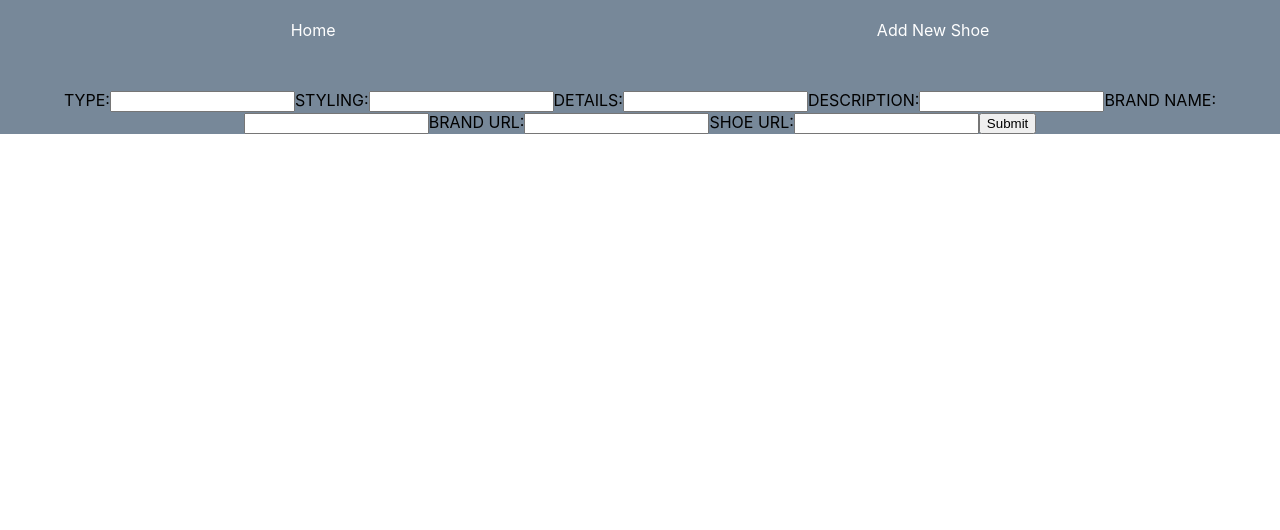
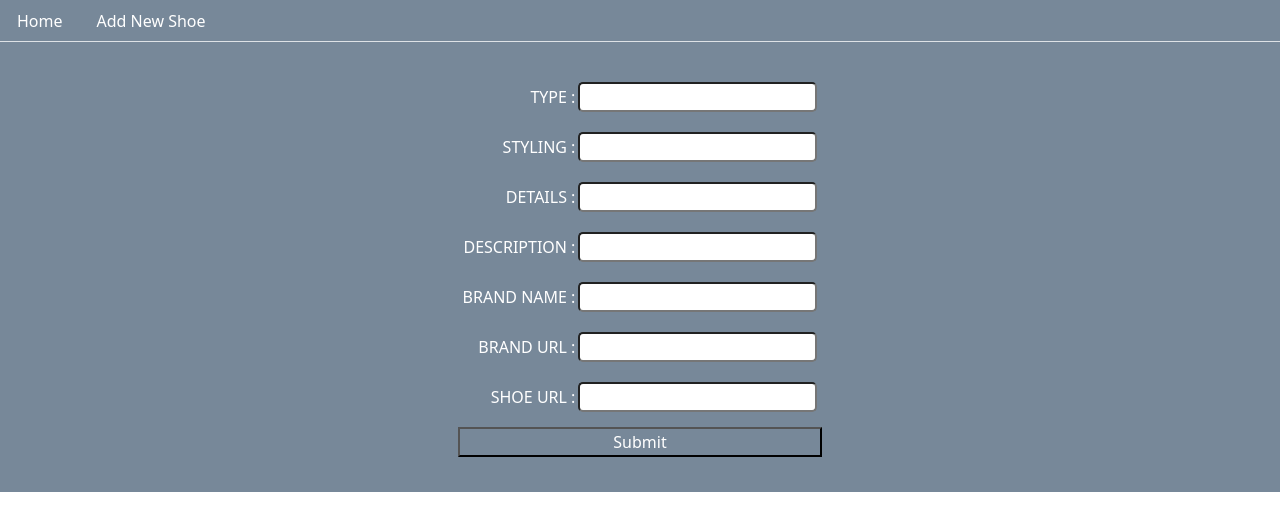
Before and after one commit to EUnurbayar/shoes-react-project4, a React (Create React App) app in the folder shoes-app/: page /add in a window 1280 px wide. Shown: the top 530 px of the page. Built offline with nearby package versions, Linux system fonts and the light colour scheme; no server answers.

Commit message:
add delete update working css added

```diff
--- a/shoes-app/src/App.css
+++ b/shoes-app/src/App.css
@@ -10,31 +10,29 @@ header {
 }
 
 .nav {
-  padding: 20px;
-  height: 50px;
   display: flex;
-  justify-content: space-around;
   background-color: lightslategrey;
-	position: sticky;
 
 }
 
 .nav-link {
 
 color:white !important;
-text-align: center;
 text-decoration: none;
 }
 
-@import "react-alice-carousel/lib/alice-carousel.css";
+.main{
+  height: auto;
+  border: 5px;
 
-
-
+}
 .cards {
   display: grid;
   grid-template-columns: repeat(2, minmax(130px, 1fr));
   grid-gap: 20px;
+
 }
+
 
 .card {
   display: grid;
@@ -44,14 +42,33 @@ text-decoration: none;
 }
 
 
-.img {
-  object-fit: contain;
-  overflow: hidden;
-  position: absolute;
-  width: 10%;
-  height: 10%;
+.container{
+  display: flex;
+  align-items: center;
+  justify-content: space-around;
+
 }
 
-.shoes {
-  text-decoration: none;
+.form-add{
+
+  margin: 35px;
+  display: grid;
+  grid-gap:10px;
+
 }
+
+.input-add{
+  border-radius:5px ;
+  margin-left:3px ;
+}
+
+.label-add{
+ text-align:right;
+ padding: 5px;
+ color: white;
+
+}
+button{
+  background-color: lightslategrey;
+  color: white;
+}
--- a/shoes-app/src/App.js
+++ b/shoes-app/src/App.js
@@ -4,6 +4,7 @@ import { Route } from 'react-router-dom';
 import NavBar from './components/Navbar/Navbar';
 import Home from './components/Home/home'
 import AddNewShoe from './components/AddNewShoe/AddNewShoe';
+import Details from './components/Details/Details';
 
 
 
@@ -13,8 +14,9 @@ function App() {
       <header>
        <NavBar />
        </header>
-       <main>
+       <main className="main">
 				<Route exact path='/' component={Home} />
+        <Route path='/shoes/:id' component={Details} />
         <Route path='/add' component={AddNewShoe} />
 			</main>
 
@@ -22,4 +24,4 @@ function App() {
   );
 }
 
-                        export default App;
+export default App;
--- a/shoes-app/src/components/AddNewShoe/AddNewShoe.js
+++ b/shoes-app/src/components/AddNewShoe/AddNewShoe.js
@@ -60,11 +60,11 @@ function AddNewShoe({props}) {
 	}
 
    		 return (
-      		  <div>
-          	  <form onSubmit={handleSubmit}>
-                 <label htmlFor='id'>
-                        TYPE:
-                     <input
+      		  <div className='container'>
+          	  <form className="form-add" onSubmit={handleSubmit}>
+                 <label className="label-add" htmlFor='id'>
+                        TYPE :
+                     <input className="input-add"
 					 id='id'
 					 onChange={handleChange}
 					 type="text"
@@ -72,9 +72,9 @@ function AddNewShoe({props}) {
 					 value= {newShoe.type}
 					 />
                  </label>
-                 <label htmlFor='id'>
-                    STYLING:
-                    <input
+                 <label className="label-add" htmlFor='id'>
+                    STYLING :
+                    <input className="input-add"
 					id='id'
 					onChange={handleChange}
 					type="text"
@@ -82,9 +82,9 @@ function AddNewShoe({props}) {
 					value= {newShoe.styling}
 					/>
                  </label>
-                 <label htmlFor='id' >
-                    DETAILS:
-                    <input
+                 <label className="label-add" htmlFor='id' >
+                    DETAILS :
+                    <input className="input-add"
 					id='id'
 					onChange={handleChange}
 					type="text"
@@ -92,9 +92,9 @@ function AddNewShoe({props}) {
 					value= {newShoe.details}
 					/>
                  </label>
-                 <label htmlFor='id'>
-                    DESCRIPTION:
-                    <input
+                 <label className="label-add" htmlFor='id'>
+                    DESCRIPTION :
+                    <input className="input-add"
 					id='id'
 					onChange={handleChange}
 					type="text"
@@ -102,9 +102,9 @@ function AddNewShoe({props}) {
 					value={newShoe.description}
 					/>
                  </label>
-                 <label htmlFor='id'>
-                    BRAND NAME:
-                    <input
+                 <label className="label-add" htmlFor='id'>
+                    BRAND NAME :
+                    <input className="input-add"
 					id='id'
 					onChange={handleChange}
 					type="text"
@@ -112,27 +112,27 @@ function AddNewShoe({props}) {
 					value={newShoe.brand_name}
 					/>
                  </label>
-                 <label htmlFor='id'>
-                    BRAND URL:
-                    <input
+                 <label className="label-add" htmlFor='id'>
+                    BRAND URL :
+                    <input className="input-add"
 					id='id'
 					onChange={handleChange}
 					name="brand_url"
 					value={newShoe.brand_url}
 					/>
                  </label>
-                 <label htmlFor='id'>
-                    SHOE URL:
-                    <input
+                 <label className="label-add" htmlFor='id'>
+                    SHOE URL :
+                    <input className="input-add"
 					id='id'
 					onChange={handleChange}
 					name="shoe_url"
 					value={newShoe.shoe_url}
 					 />
                  </label>
-                 {/* <label htmlFor='id'>
-                  PHOTO:
-                    <input
+                 {/* <label className="label-add" htmlFor='id'>
+                  PHOTO :
+                    <input className="input-add"
 					id='id'
 					onChange={handleChange}
 					name="photo"
--- a/shoes-app/src/components/Details/Details.js
+++ b/shoes-app/src/components/Details/Details.js
@@ -0,0 +1,189 @@
+import React from 'react';
+import axios from "axios";
+import { useState, useEffect } from 'react';
+import { useParams, useHistory } from 'react-router-dom';
+import { Link } from 'react-router-dom';
+import API_URL from '../../config';
+import '../../App.css';
+
+function Details({props}) {
+
+    const [singleShoe, setSingleShoe] = useState([]);
+    const [newObject, setNewObject] = useState({});
+	const [edit, setEdit] = useState(false);
+	const { id } = useParams();
+	let history = useHistory();
+
+	useEffect(() => {
+		axios
+			.get(`${API_URL}/shoes/${id}`)
+			.then((item) => setSingleShoe(item.data))
+			.catch((error) => console.log(error));
+	}, []);
+
+
+
+	const handleChange = (event) => {
+		let name = event.target.name;
+		let value = event.target.value;
+		setNewObject({ ...newObject, [name]: value });
+	};
+	const handleEdit = () => {
+		setEdit(!edit);
+	};
+	const handleSubmit = async (event) => {
+		event.preventDefault();
+		try {
+			const newShoe = await axios.put(
+				`${API_URL}/shoes/${id}`,
+				newObject
+			);
+			newShoe.status === 201 && history.push('/');
+		} catch (error) {
+			console.log(error);
+		}
+	};
+		const handleDelete = async (event) => {
+		const verify = window.confirm('Are you sure you want to delete?');
+		if (verify) {
+			try {
+				const deleteOne = await axios.delete(`${API_URL}/shoes/${id}`);
+				deleteOne.status === 204 && history.push('/');
+			} catch (error) {
+			console.log(error);
+			}
+		} else {
+			return;
+		}
+	};
+	if (!singleShoe) {
+		<h1>loading</h1>;
+	}
+   		 return (
+            <>
+        	{!edit ? (
+                <>
+                <div className='detail-attraction'>
+						<h1 id='detail-item-name'>{singleShoe.type}</h1>
+						<p className='detail-item' id='detail-item-description'>
+							{singleShoe.description}
+						</p>
+						<section id='detail-item-addresses'>
+							<p className='detail-item'>Address: {singleShoe.brand_name}</p>
+							<a
+								href={`${singleShoe.brand_url}`}
+								alt='website link'
+								className='detail-item'
+								id='detail-item-link'>
+								Brand URL : {singleShoe.brand_url}
+							</a>
+						</section>
+						<aside className='buttons-flex'>
+							<button className='app-button' onClick={handleEdit}>
+								Edit
+							</button>
+							<button className='app-button' onClick={handleDelete}>
+								Delete
+							</button>
+						</aside>
+					</div>
+                </>
+            ):(
+                <>
+             <form className="form" onSubmit={handleSubmit} onEdit={handleEdit}>
+                 <label className="label-add" htmlFor='id'>
+                        TYPE :
+                     <input className="input-add"
+					 id='id'
+                     onSubmit={handleSubmit}
+					 onChange={handleChange}
+					 type="text"
+					 name="type"
+					 value= {singleShoe.type}
+					 />
+                 </label>
+                 <label className="label-add" htmlFor='id'>
+                    STYLING :
+                    <input className="input-add"
+					id='id'
+                    onSubmit={handleSubmit}
+					onChange={handleChange}
+					type="text"
+					name="styling"
+					value= {singleShoe.styling}
+					/>
+                 </label>
+                 <label className="label-add" htmlFor='id' >
+                    DETAILS :
+                    <input className="input-add"
+					id='id'
+                    onSubmit={handleSubmit}
+					onChange={handleChange}
+					type="text"
+					name="details"
+					value= {singleShoe.details}
+					/>
+                 </label>
+                 <label className="label-add" htmlFor='id'>
+                    DESCRIPTION :
+                    <input className="input-add"
+					id='id'
+                    onSubmit={handleSubmit}
+					onChange={handleChange}
+					type="text"
+					name="description"
+					value={singleShoe.description}
+					/>
+                 </label>
+                 <label className="label-add" htmlFor='id'>
+                    BRAND NAME :
+                    <input className="input-add"
+					id='id'
+                    onSubmit={handleSubmit}
+					onChange={handleChange}
+					type="text"
+					name="brand_name"
+					value={singleShoe.brand_name}
+					/>
+                 </label>
+                 <label className="label-add" htmlFor='id'>
+                    BRAND URL :
+                    <input className="input-add"
+					id='id'
+                    onSubmit={handleSubmit}
+					onChange={handleChange}
+					name="brand_url"
+					value={singleShoe.brand_url}
+					/>
+                 </label>
+                 <label className="label-add" htmlFor='id'>
+                    SHOE URL :
+                    <input className="input-add"
+					id='id'
+                    onSubmit={handleSubmit}
+					onChange={handleChange}
+					name="shoe_url"
+					value={singleShoe.shoe_url}
+					 />
+                 </label>
+                 <label className="label-add" htmlFor='id'>
+                  PHOTO :
+                    <input className="input-add"
+					id='id'
+                    onSubmit={handleSubmit}
+					onChange={handleChange}
+					name="photo"
+					type="text"
+					value={singleShoe.photo}/>
+                 </label>
+                 <button className='app-button' type='submit' onclick={handleEdit}> Submit </button>
+				 <button className='app-button' onclick={handleChange}>Cancel</button>
+            </form>
+            </>
+          )}
+        </>
+    );
+};
+
+
+export default Details;
--- a/shoes-app/src/components/Home/home.js
+++ b/shoes-app/src/components/Home/home.js
@@ -42,7 +42,7 @@ const Home = () => {
 							<div className="shoes" key={shoe.id}>
 								<h2>{shoe.type}</h2>
 								<h4>{shoe.brand_name}</h4>
-                                <img className="image" src={shoe.photo}alt="/shoe.type" />
+                                {/* <img className="image" src={shoe.photo}alt="/shoe.type" /> */}
 							</div>
 						</Link>
 					);
--- a/shoes-app/src/components/Navbar/Navbar.js
+++ b/shoes-app/src/components/Navbar/Navbar.js
@@ -15,7 +15,7 @@ const NavBar = () => {
 				<Nav.Link className="class" href="/">Home</Nav.Link>
 			</Nav.Item>
             <Nav.Item>
-				<Nav.Link href="/add" eventKey="/create">Add New Shoe</Nav.Link>
+				<Nav.Link href="/add" className="class" eventKey="/create">Add New Shoe</Nav.Link>
 			</Nav.Item>
 
 		</Nav>
--- a/shoes-app/src/index.js
+++ b/shoes-app/src/index.js
@@ -4,6 +4,7 @@ import './index.css';
 import App from './App';
 import reportWebVitals from './reportWebVitals';
 import { BrowserRouter as Router } from 'react-router-dom';
+import 'bootstrap/dist/css/bootstrap.min.css';
 
 ReactDOM.render(
   <Router>
```
